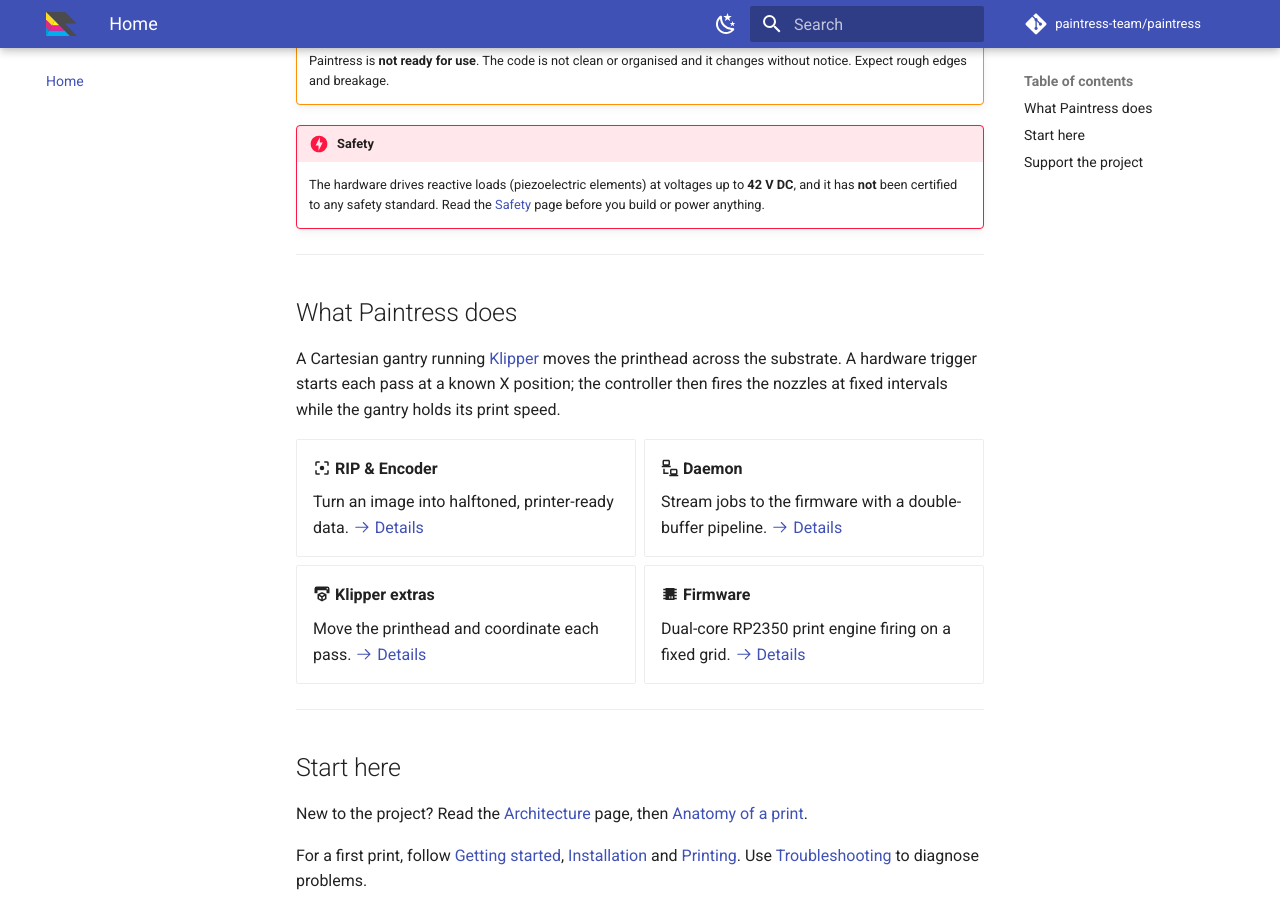
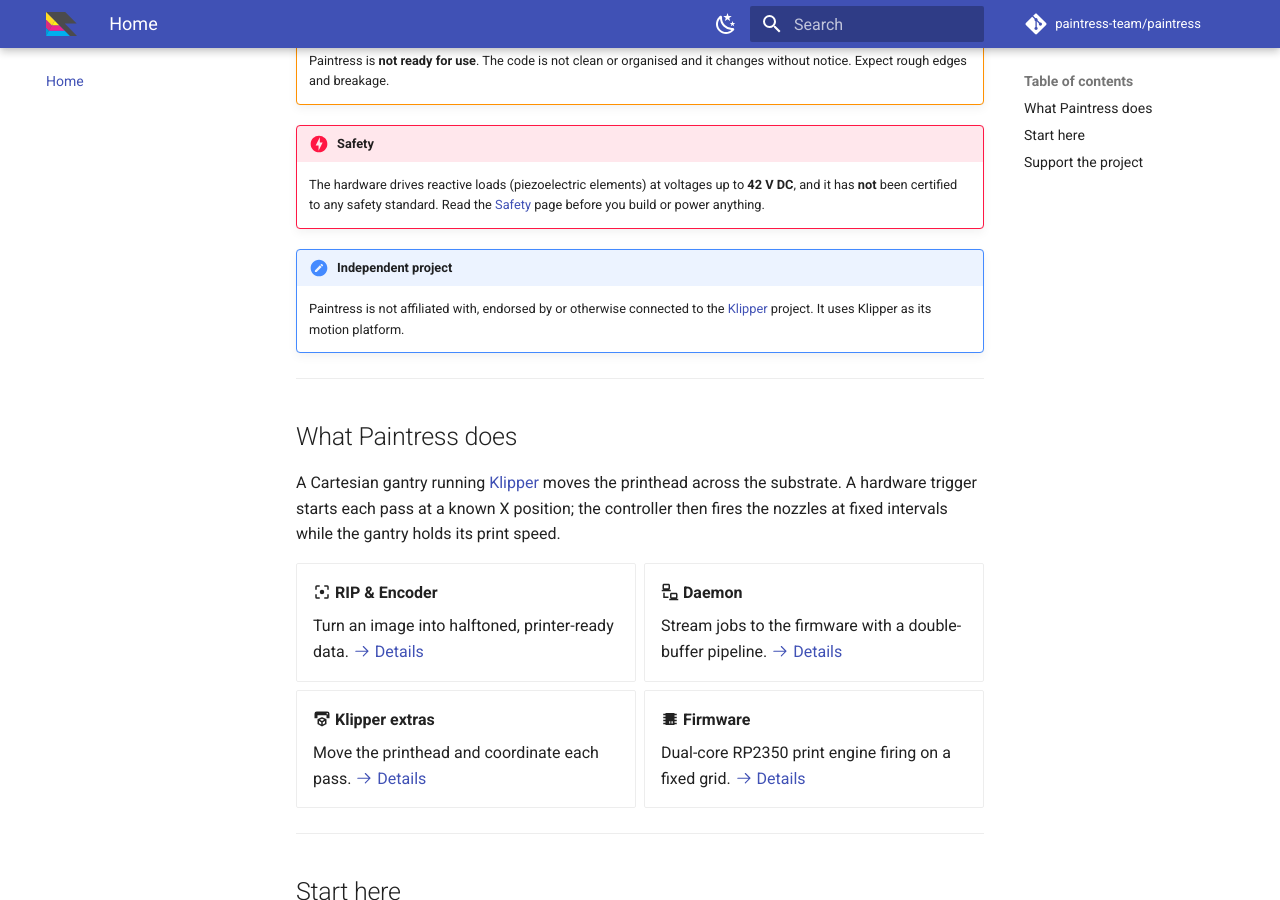
Before and after one commit to paintress-team/paintress.dev, an MkDocs documentation site: the page built from docs/index.md, in a window 1280 px wide and 900 px high, scrolled down 324 px. Built offline with MkDocs 1.6.1 and Material for MkDocs 9.7.7, drawn with Linux system fonts in a browser that asks for light colours; comment, search, counter and statistics services are not loaded.

Commit message:
add klipper info

```diff
--- a/docs/index.md
+++ b/docs/index.md
@@ -14,6 +14,11 @@
     up to **42 V DC**, and it has **not** been certified to any safety
     standard. Read the [Safety](safety.md) page before you build or power
     anything.
+
+!!! note "Independent project"
+    Paintress is not affiliated with, endorsed by or otherwise connected to
+    the [Klipper](https://www.klipper3d.org/) project. It uses Klipper as its
+    motion platform.
 
 ---
 
```
Also changed, not shown: README.md (+4 -0 lines), docs/components/klipper-extras.md (+5 -0 lines).
